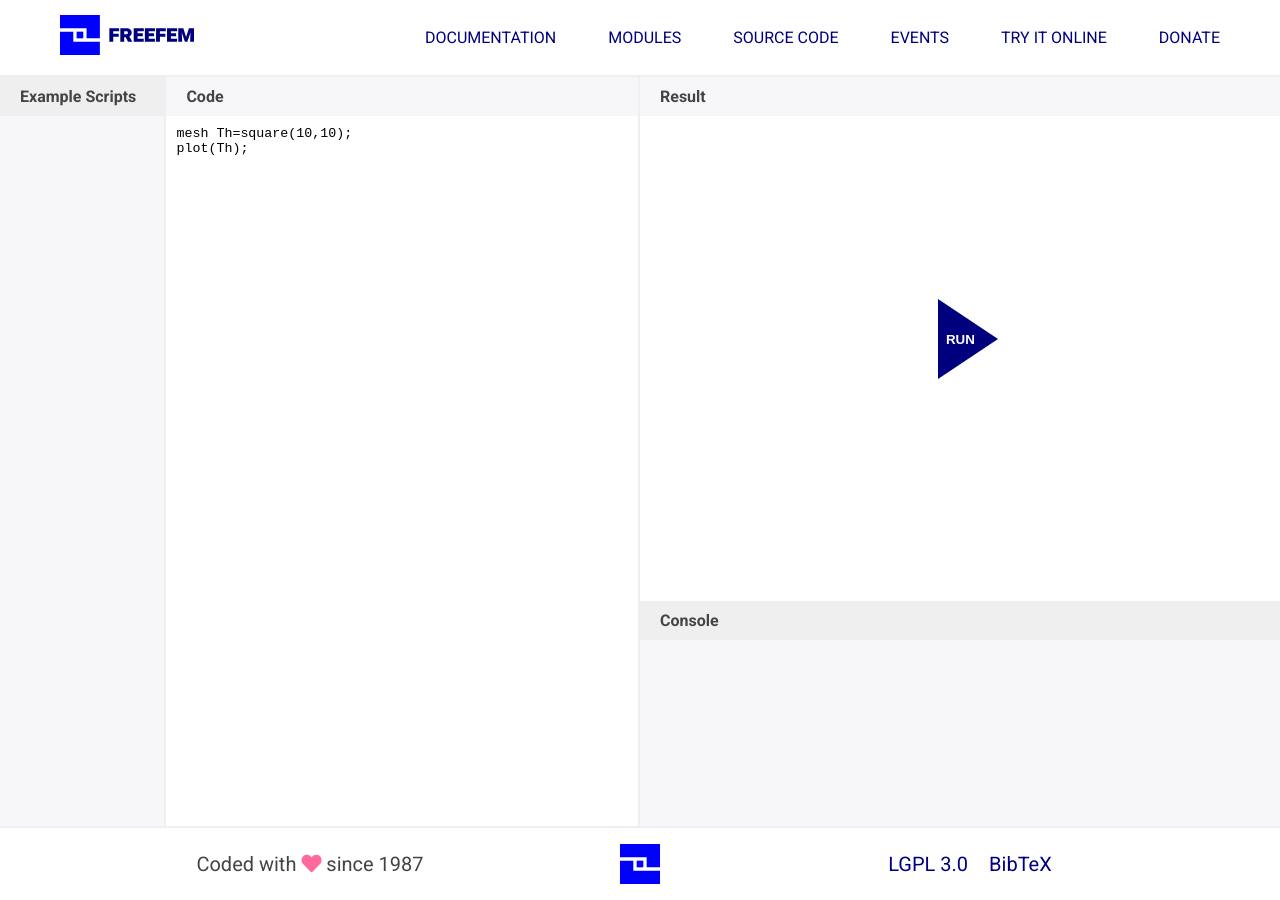
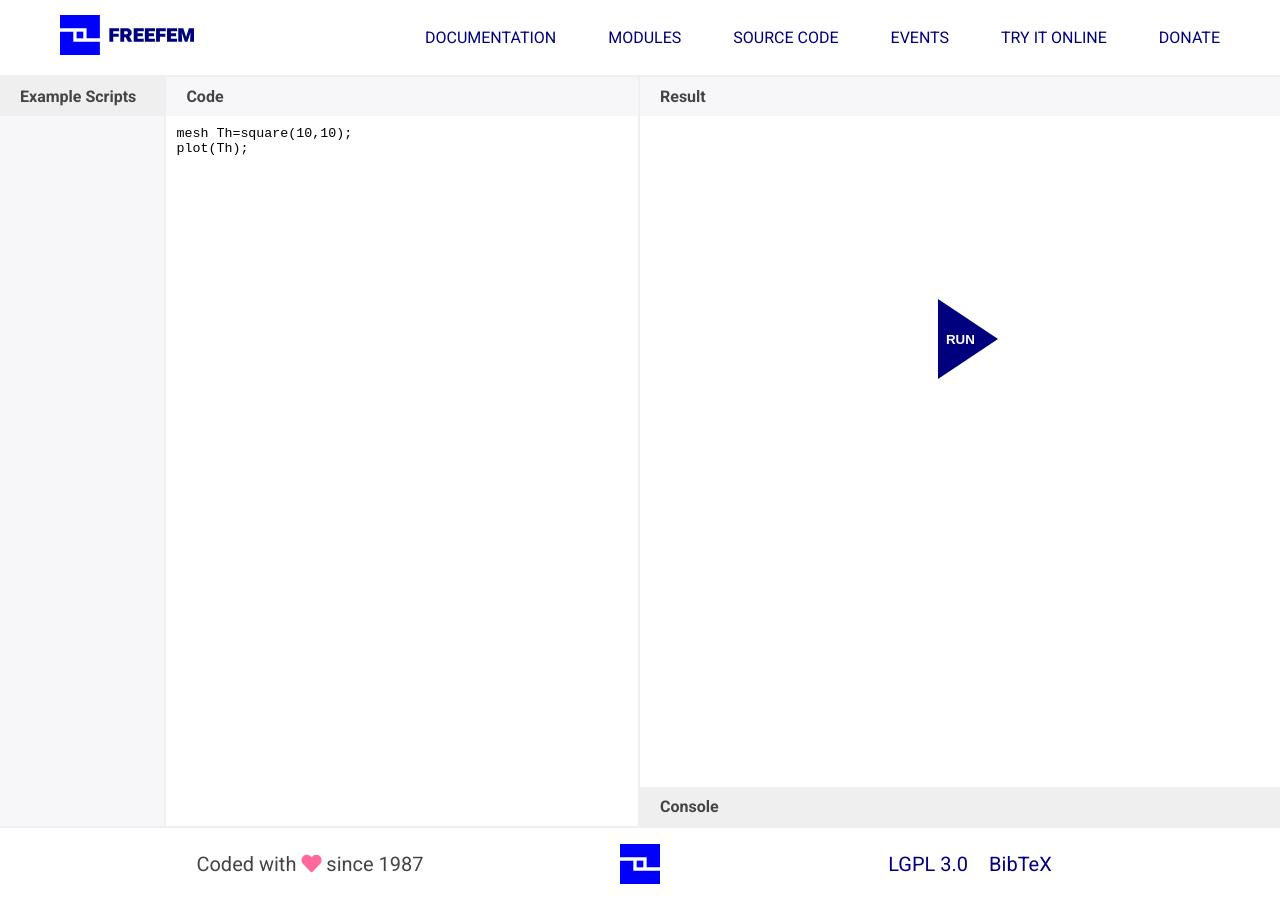
Before and after one commit to FreeFem/FreeFem-website2, a Jekyll site: the page built from tryit.md, in a window 1280 px wide. Built offline with Jekyll 4.4.1, drawn with Linux system fonts in a browser that asks for light colours.

Commit message:
add dropable console

```diff
--- a/_layouts/tryit.html
+++ b/_layouts/tryit.html
@@ -40,7 +40,7 @@
               </canvas>
             </div>
             <div id="exampleConsole">
-              <h2>Console</h2>
+              <h2 onclick="openConsole()">Console</h2>
               <div id="ffjs_stdout" style="font-family:monospace;"></div>
             </div>
 
@@ -51,5 +51,6 @@
         {% include footer.html %}
 
         <script src="{{ site.url }}{{ site.baseurl }}/js/openNav.js"></script>
+        <script src="{{ site.url }}{{ site.baseurl }}/js/openConsole.js"></script>
     </body>
 </html>
--- a/css/exampleStyle.css
+++ b/css/exampleStyle.css
@@ -187,10 +187,12 @@
 }
 
 #exampleConsole {
+  height: 39px;
   grid-column: 3;
   grid-row: 2;
   background-color: #F7F7F9;
-  overflow: auto;
+  overflow: hidden;
+  align-self: end;
 }
 
 #exampleConsole h2 {
@@ -199,6 +201,10 @@
   font-size: 1rem;
   position: sticky;
   top: 0;
+}
+
+#exampleConsole h2:hover {
+  cursor: pointer;
 }
 
 #ffjs_stdout {
--- /dev/null
+++ b/js/openConsole.js
@@ -0,0 +1,15 @@
+let open = false;
+
+function openConsole() {
+  const exConsole = document.getElementById('exampleConsole')
+
+  if (open) {
+    exConsole.style.height = "39px"
+    exConsole.style.overflow = "hidden"
+    open = false
+  } else {
+    exConsole.style.height = "100%"
+    exConsole.style.overflow = "auto"
+    open = true
+  }
+}
```
